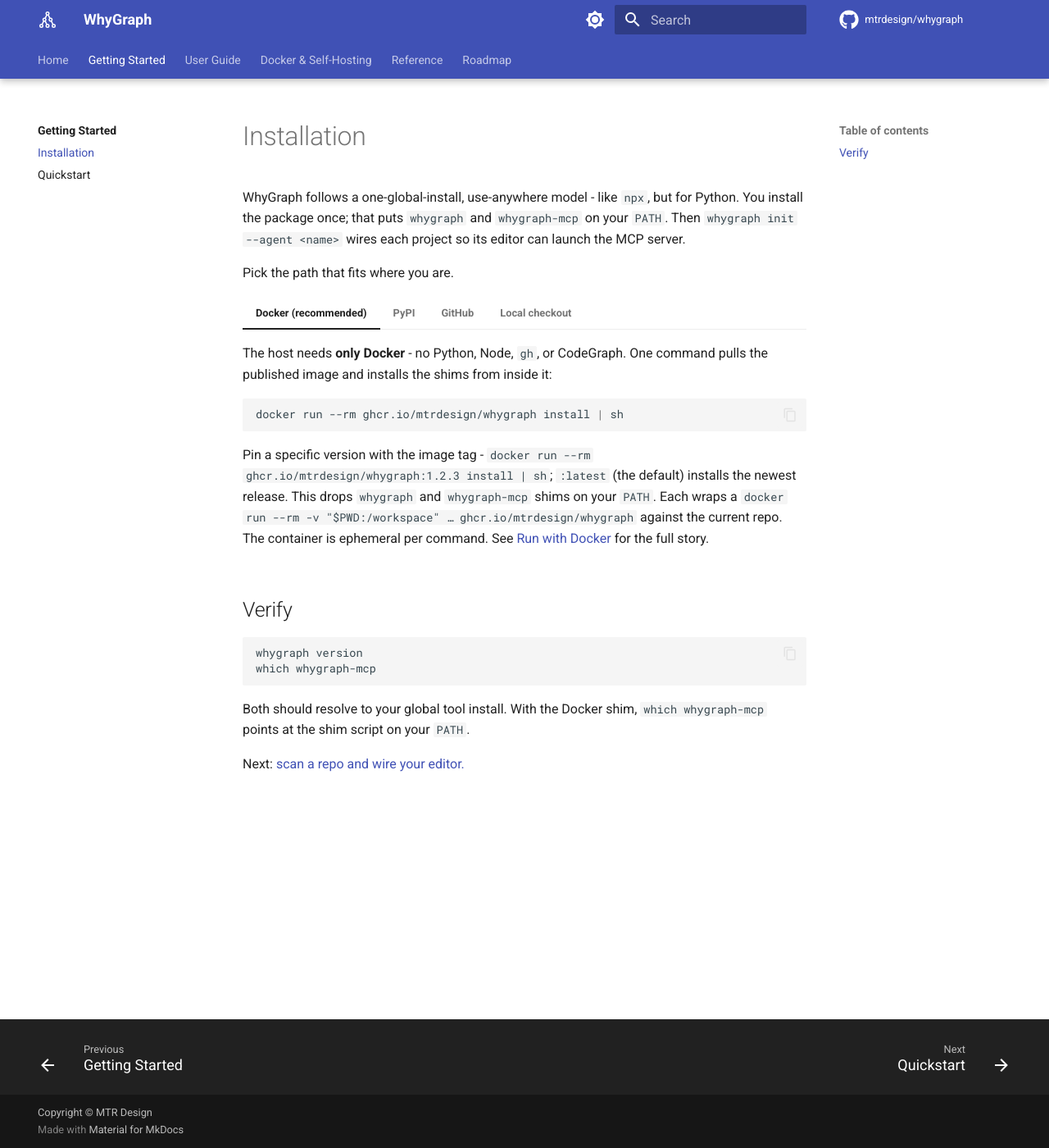
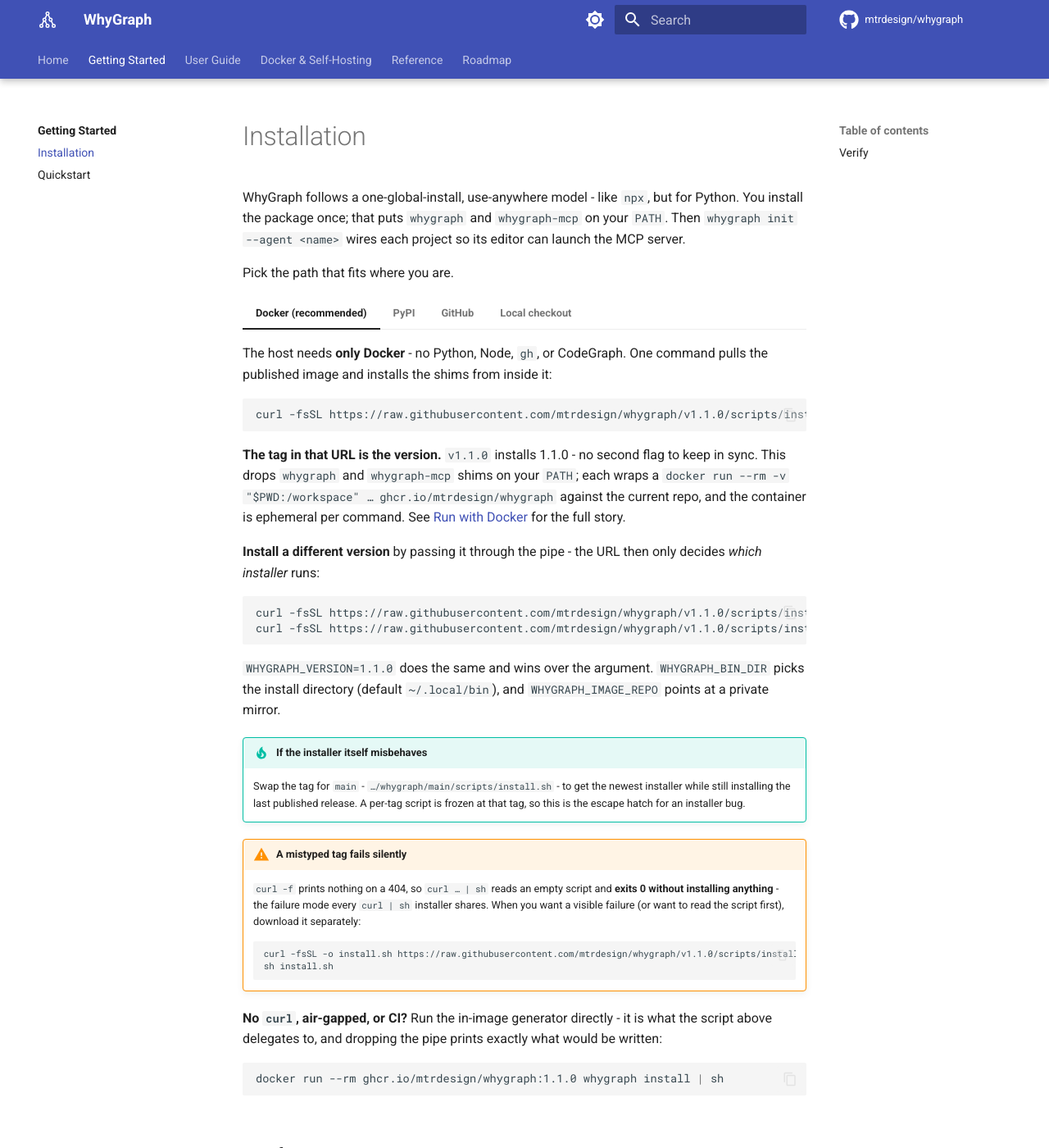
Before and after one commit to mtrdesign/whygraph, an MkDocs documentation site: the page built from docs/getting-started/installation.md, in a window 1280 px wide and 1400 px high. Shown: the whole window at 82% size. Built offline with MkDocs 1.6.1 and Material for MkDocs 9.7.7, drawn with Linux system fonts in a browser that asks for light colours; comment, search, counter and statistics services are not loaded.

Commit message:
feat(install): curl front door — a tag-pinned bootstrapper that fails loudly
The install command leaked the delivery mechanism into first contact and,
worse, exited 0 when it installed nothing:

    $ (docker run --rm ghcr.io/mtrdesign/nonexistent install | sh); echo $?
    docker: Error response from daemon: … 403 Forbidden
    0

docker writes its error to stderr, so stdout is empty, `sh` reads an empty
script, and the pipeline succeeds having written no shims. It cannot be fixed
in place: the only code that could preflight lives inside the image the user
just failed to fetch.

The front door is now a host-side bootstrapper, fetched tag-pinned:

    curl -fsSL https://raw.githubusercontent.com/mtrdesign/whygraph/v1.1.0/scripts/install.sh | sh

scripts/install.sh probes docker + the daemon, pulls the pinned image, prints
the concrete version it resolved, and delegates shim generation to the image's
own `whygraph install` — executing that output only after checking it is
non-empty. Every failure path exits non-zero with a message naming the cause.

The split is load-bearing and guarded by tests: the script carries no shim
bodies, so `render_installer` stays the single generator with its existing
coverage intact. Structure is truncation-safe (all statements in functions,
`main "$@"` last), so a half-fetched script defines functions and runs nothing.

The version is written **once, in the URL** — the tag names it and
DEFAULT_VERSION matches. That makes a per-release bump ritual, so two gates
enforce it rather than trusting discipline (pyproject.toml's version has sat
at 0.1.0 since v1.0.0): a pytest check on script-vs-README agreement, and a
release-workflow step checking both against the release tag before the image
is pushed. DEFAULT_VERSION is 1.1.0 — v1.0.0 predates scripts/, so its URL
would 404, and retagging it would make a published version describe a tree it
never contained (7 commits, 4 feature PRs).

Also drops the /usr/local/bin/install launcher, whose only job was making the
bare `docker run IMAGE install` parse — the explicit
`docker run IMAGE whygraph install` needs no launcher, and removing it drops
the coreutils-`install` shadow. And the git-hook PATH failure mode (hooks
exit quietly when `whygraph` is missing, which bites GUI git clients) finally
gets its diagnostic in the one component that can see the host PATH: the
installer.

Refs plans/curl-install-front-door-plan.md

````diff
--- a/docs/getting-started/installation.md
+++ b/docs/getting-started/installation.md
@@ -12,14 +12,47 @@
     published image and installs the shims from inside it:
 
     ```bash
-    docker run --rm ghcr.io/mtrdesign/whygraph install | sh
+    curl -fsSL https://raw.githubusercontent.com/mtrdesign/whygraph/v1.1.0/scripts/install.sh | sh
     ```
 
-    Pin a specific version with the image tag - `docker run --rm ghcr.io/mtrdesign/whygraph:1.2.3
-    install | sh`; `:latest` (the default) installs the newest release. This drops `whygraph` and
-    `whygraph-mcp` shims on your `PATH`. Each wraps a
-    `docker run --rm -v "$PWD:/workspace" … ghcr.io/mtrdesign/whygraph` against the current repo. The
-    container is ephemeral per command. See [Run with Docker](../deploy/docker.md) for the full story.
+    **The tag in that URL is the version.** `v1.1.0` installs 1.1.0 - no second flag to keep in
+    sync. This drops `whygraph` and `whygraph-mcp` shims on your `PATH`; each wraps a
+    `docker run --rm -v "$PWD:/workspace" … ghcr.io/mtrdesign/whygraph` against the current repo,
+    and the container is ephemeral per command. See [Run with Docker](../deploy/docker.md) for the
+    full story.
+
+    **Install a different version** by passing it through the pipe - the URL then only decides
+    *which installer* runs:
+
+    ```bash
+    curl -fsSL https://raw.githubusercontent.com/mtrdesign/whygraph/v1.1.0/scripts/install.sh | sh -s 1.1.0
+    curl -fsSL https://raw.githubusercontent.com/mtrdesign/whygraph/v1.1.0/scripts/install.sh | sh -s latest
+    ```
+
+    `WHYGRAPH_VERSION=1.1.0` does the same and wins over the argument. `WHYGRAPH_BIN_DIR` picks the
+    install directory (default `~/.local/bin`), and `WHYGRAPH_IMAGE_REPO` points at a private mirror.
+
+    !!! tip "If the installer itself misbehaves"
+        Swap the tag for `main` - `…/whygraph/main/scripts/install.sh` - to get the newest
+        installer while still installing the last published release. A per-tag script is frozen at
+        that tag, so this is the escape hatch for an installer bug.
+
+    !!! warning "A mistyped tag fails silently"
+        `curl -f` prints nothing on a 404, so `curl … | sh` reads an empty script and **exits 0
+        without installing anything** - the failure mode every `curl | sh` installer shares. When
+        you want a visible failure (or want to read the script first), download it separately:
+
+        ```bash
+        curl -fsSL -o install.sh https://raw.githubusercontent.com/mtrdesign/whygraph/v1.1.0/scripts/install.sh
+        sh install.sh
+        ```
+
+    **No `curl`, air-gapped, or CI?** Run the in-image generator directly - it is what the script
+    above delegates to, and dropping the pipe prints exactly what would be written:
+
+    ```bash
+    docker run --rm ghcr.io/mtrdesign/whygraph:1.1.0 whygraph install | sh
+    ```
 
 === "PyPI"
 
````
Also changed, not shown: CLAUDE.md (+7 -3 lines), README.md (+2 -2 lines), docs/deploy/docker.md (+12 -5 lines), docs/deploy/service.md (+2 -2 lines), docs/guide/scanning.md (+6 -0 lines), docs/reference/cli.md (+24 -0 lines), 5 other files.
